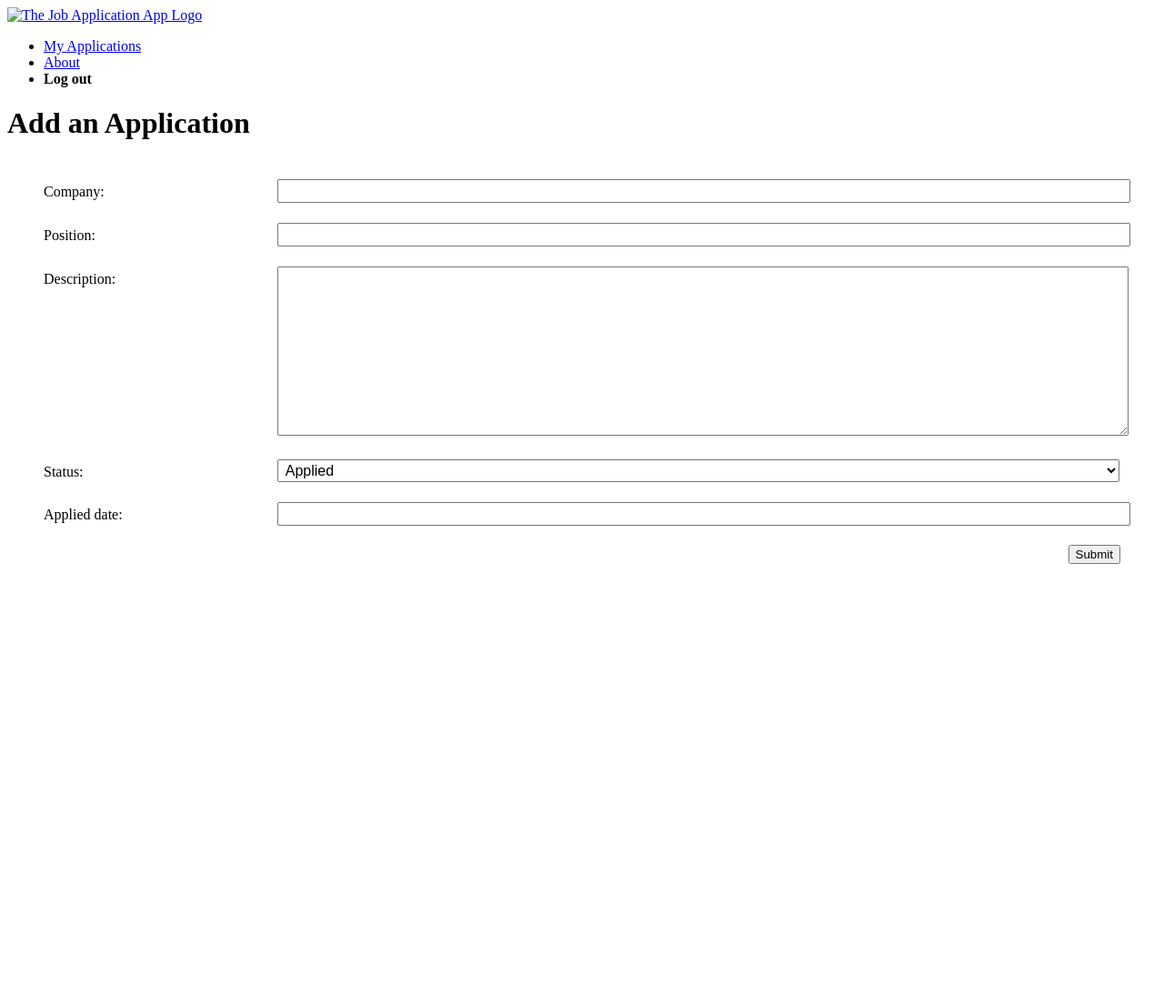
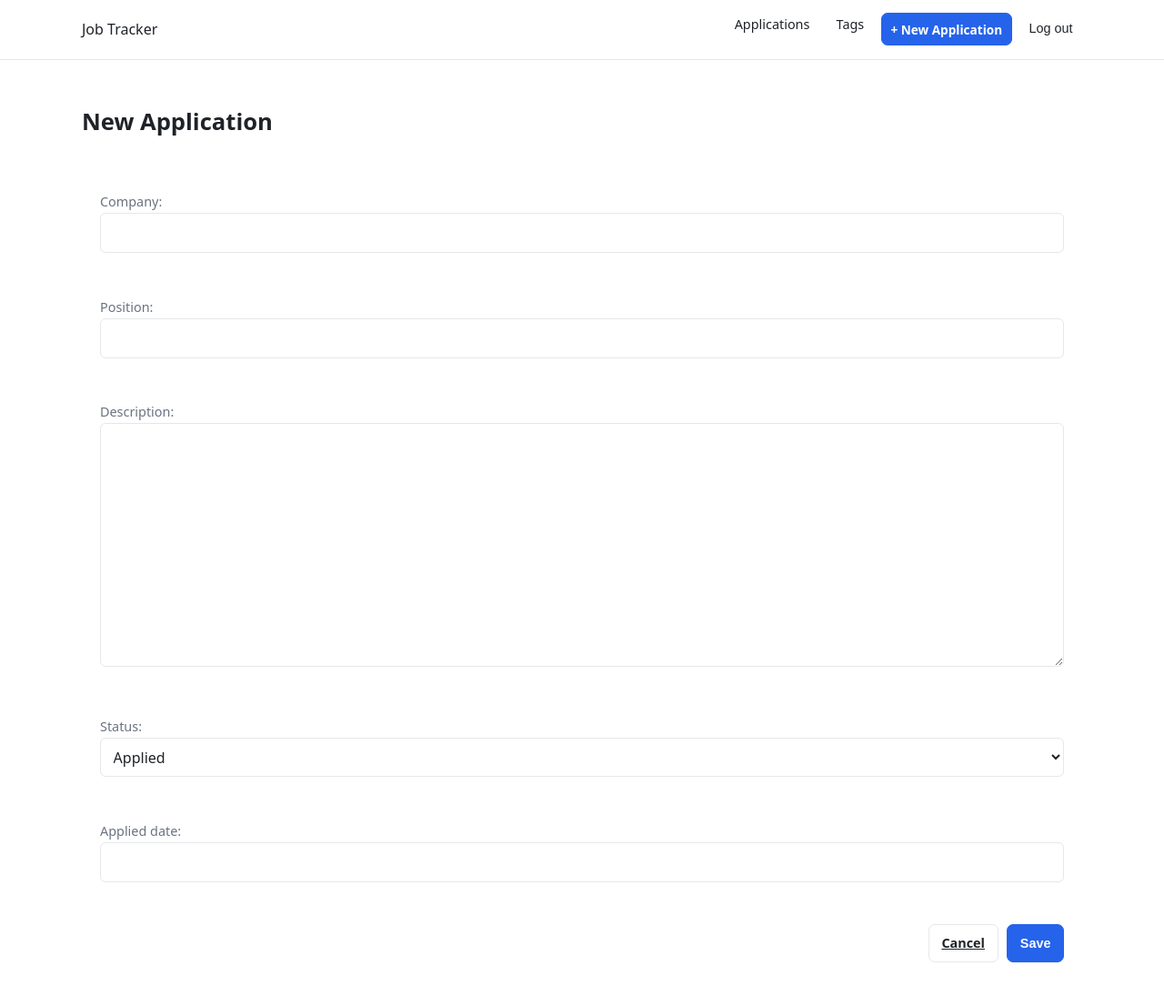
Before and after one commit to jelesho100/Django-crud-job-app, a Django app: page /applications/create/ in a window 1280 px wide. Shown: the whole page at 91% size. Before the commit the page ends 620 px from the top, so only its background shows below. Run offline with Django 5.2, Linux system fonts and the light colour scheme; the visitor is signed in with stand-in values (Sample User, id 1).

Commit message:
added a lot of styles and animations

```diff
--- /dev/null
+++ b/main_app/static/css/app.css
@@ -0,0 +1,71 @@
+:root{
+--bg:#ffffff;
+--surface:#f7f8fa;
+--text:#1f2328;
+--muted:#6b7280;
+--primary:#2563eb;
+--primary-600:#1d4ed8;
+--border:#e5e7eb;
+--danger:#dc2626;
+--warn:#d97706;
+--radius:8px;
+--space-1:.5rem; --space-2:.75rem; --space-3:1rem; --space-4:1.25rem; --space-5:1.75rem;
+--fs-s:.9rem; --fs:1rem; --fs-l:1.125rem; --fs-xl:1.4rem;
+}
+*{box-sizing:border-box}
+html,body{height:100%}
+body{
+margin:0; background:var(--bg); color:var(--text);
+font: 400 16px/1.55 system-ui, -apple-system, Segoe UI, Roboto, Arial, sans-serif;
+}
+.container{ width:min(1100px, 92vw); margin:0 auto; padding: var(--space-5) 0; }
+header{ border-bottom:1px solid var(--border); background:#fff; }
+nav{ display:flex; align-items:center; justify-content:space-between; gap:1rem; width:min(1100px,92vw); margin:0 auto; padding:.9rem 0; }
+nav ul{ display:flex; gap:.5rem; list-style:none; margin:0; padding:0; }
+nav a, nav button.linklike{
+color:var(--text); text-decoration:none; font-size:var(--fs-s);
+padding:.45rem .6rem; border-radius:6px; border:1px solid transparent; background:none;
+}
+nav a:hover, nav button.linklike:hover{ background:var(--surface); border-color:var(--border); cursor:pointer; }
+.page-header{ display:flex; align-items:center; justify-content:space-between; gap:1rem; margin: var(--space-4) 0; }
+.page-header h1{ font-size: clamp(1.2rem, 2.3vw, 1.6rem); margin:0; }
+.page-header p{ margin:0; color:var(--muted); }
+.card{
+border:1px solid var(--border);
+border-radius: var(--radius);
+background:#fff;
+padding: var(--space-3);
+}
+.grid{ display:grid; gap: var(--space-3); }
+.grid.cards{ grid-template-columns: repeat(auto-fill, minmax(260px, 1fr)); }
+.btn{
+display:inline-flex; align-items:center; justify-content:center; gap:.4rem;
+padding:.55rem .85rem; font-weight:600; font-size:var(--fs-s);
+border:1px solid var(--border); border-radius:7px; background:#fff; color:var(--text);
+}
+.btn:hover{ background:var(--surface); }
+.btn.primary{ background:var(--primary); color:#fff; border-color:var(--primary); }
+.btn.primary:hover{ background:var(--primary-600); border-color:var(--primary-600); }
+.btn.danger{ border-color:var(--danger); color:#fff; background:var(--danger); }
+.btn.warn{ border-color:var(--warn); color:#fff; background:var(--warn); }
+.btn.ghost{ background:#fff; border-color:var(--border); color:var(--text); }
+.btn.small{ padding:.4rem .6rem; font-size:.85rem; }
+.table{ width:100%; border-collapse: collapse; }
+.table th, .table td{ text-align:left; padding:.65rem .6rem; border-bottom:1px solid var(--border); }
+.table th{ font-weight:600; color:var(--muted); font-size:.9rem; }
+form{ display:grid; gap:.9rem; }
+label{ font-size:.9rem; color:var(--muted); }
+input[type="text"], input[type="date"], textarea, select{
+width:100%; border:1px solid var(--border); border-radius:6px; padding:.55rem .6rem;
+font: inherit; background:#fff; color:var(--text);
+}
+input:focus, textarea:focus, select:focus{ outline:2px solid #c7d2fe; border-color:#c7d2fe; }
+textarea{ min-height:120px; resize: vertical; }
+.chips{ display:flex; flex-wrap:wrap; gap:.4rem; }
+.chip{
+border:1px solid var(--border); border-radius:999px; padding:.2rem .5rem; font-size:.85rem;
+display:inline-flex; align-items:center; gap:.4rem; background:#fff;
+}
+.chip .dot{ width:.55rem; height:.55rem; border-radius:999px; display:inline-block; }
+.m0{margin:0} .mt1{margin-top:.5rem} .mt2{margin-top:.75rem} .mt3{margin-top:1rem}
+.empty{ padding:1rem; border:1px dashed var(--border); border-radius:8px; color:var(--muted); background:var(--surface); text-align:center; }
--- a/main_app/templates/base.html
+++ b/main_app/templates/base.html
@@ -1,47 +1,95 @@
 {% load static %}
-
 <!DOCTYPE html>
 <html lang="en">
 <head>
-    <meta charset="UTF-8" />
-    <meta http-equiv="X-UA-Compatible" content="IE=edge" />
-    <meta name="viewport" content="width=device-width, initial-scale=1.0" />
-    <link rel="shortcut icon" type="image/png" href="" />
-    <title>Job Application App</title>
-    <link rel="stylesheet" href="{% static 'css/base.css' %}" />
-    {% block head %}{% endblock %}
+    <meta charset="utf-8" />
+    <meta name="viewport" content="width=device-width, initial-scale=1" />
+
+    <style>
+        .submit-overlay {
+            position: fixed; inset: 0; background: rgba(255,255,255,.7);
+            display: none; align-items: center; justify-content: center; z-index: 9999;
+        }
+        .submit-overlay.active { display: flex; }
+        .spinner {
+            width: 32px; height: 32px; border-radius: 50%;
+            border: 3px solid #cbd5e1; border-top-color: #2563eb;
+            animation: spin .8s linear infinite;
+        }
+        @keyframes spin { to { transform: rotate(360deg); } }
+        .btn[disabled] { opacity: .6; cursor: not-allowed; }
+    </style>
+
+    <style>
+        .toast {
+            position: fixed; right: 16px; bottom: 16px;
+            background: #111; color: #fff; padding: .7rem .9rem;
+            border-radius: 8px; font-size: .95rem;
+            opacity: 0; transform: translateY(8px);
+            animation: toast-in .2s ease-out forwards, toast-out .2s ease-in 3.2s forwards;
+            z-index: 9999;
+        }
+        @keyframes toast-in { to { opacity: 1; transform: translateY(0); } }
+        @keyframes toast-out { to { opacity: 0; transform: translateY(8px); } }
+    </style>
+
+    <link rel="stylesheet" href="{% static 'css/app.css' %}">
+    <title>Job Tracker</title>
 </head>
 <body>
-    <header>
-      <div class="header-logo-container">
-        <a href="/">
-          <img src="" alt="The Job Application App Logo" />
-        </a>
+
+{% if messages %}
+{% for message in messages %}
+    <div class="toast">{{ message }}</div>
+{% endfor %}
+{% endif %}
+
+<header class="site-header">
+    <nav class="nav">
+        <div class="brand">
+            <span class="dot"></span> Job Tracker
         </div>
-      <nav>
         <ul>
             {% if user.is_authenticated %}
-            <li><a href="{% url 'application-index' %}">My Applications</a></li>
-            <li><a href="{% url 'about' %}">About</a></li>
+                <li><a href="{% url 'application-index' %}">Applications</a></li>
+                <li><a href="{% url 'tag-index' %}">Tags</a></li>
+                <li><a href="{% url 'application-create' %}" class="btn small primary">+ New Application</a></li>
                 <li>
                     <form id="logout-form" method="post" action="{% url 'logout' %}">
                         {% csrf_token %}
-                    <button type="submit">Log out</button>
+                        <button type="submit" class="linklike">Log out</button>
                     </form>
                 </li>
             {% else %}
                 <li><a href="{% url 'about' %}">About</a></li>
                 <li><a href="{% url 'home' %}">Login</a></li>
-            <li><a href="{% url 'signup' %}">Sign Up</a></li>
+                <li><a href="{% url 'signup' %}">Sign up</a></li>
             {% endif %}
         </ul>
     </nav>
+</header>
 
-
-
-    </header>
-    <main>
+<main class="container">
     {% block content %}{% endblock %}
 </main>
+
+<div id="submit-overlay" class="submit-overlay">
+    <div class="spinner"></div>
+</div>
+
+<script>
+    document.addEventListener('DOMContentLoaded', function () {
+    document.addEventListener('submit', function (e) {
+    const form = e.target;
+    if (form.method && form.method.toLowerCase() === 'post') {
+        const btn = form.querySelector('button[type="submit"], input[type="submit"]');
+        if (btn) btn.setAttribute('disabled', 'disabled');
+        const overlay = document.getElementById('submit-overlay');
+        if (overlay) overlay.classList.add('active');
+    }
+    }, true);
+});
+</script>
+
 </body>
 </html>
--- a/main_app/templates/main_app/application_form.html
+++ b/main_app/templates/main_app/application_form.html
@@ -1,24 +1,20 @@
 {% extends 'base.html' %}
-{% load static %}
+{% block content %}
 
-{% block head %}
-<link rel="stylesheet" href="{% static 'css/form.css' %}">
-{% endblock %}
-
-{% block content %}
 <div class="page-header">
-    {% if object %}
-        <h1>Edit {{ object.company }} — {{ object.position }}</h1>
-    {% else %}
-        <h1>Add an Application</h1>
-    {% endif %}
+    <h1 class="m0">{% if object %}Edit Application{% else %}New Application{% endif %}</h1>
 </div>
 
-<form action="" method="post" class="form-container">
-    {% csrf_token %}
-    <table>
-        {{ form.as_table }}
-    </table>
-    <button type="submit" class="btn submit">Submit</button>
-</form>
+<div class="panel" style="padding: var(--space-4);">
+    <form method="post" class="form" autocomplete="off">
+        {% csrf_token %}
+        {{ form.as_p }}
+
+        <div class="mt3" style="display:flex; justify-content:flex-end; gap:.6rem;">
+            <a href="{% url 'application-index' %}" class="btn ghost">Cancel</a>
+            <button type="submit" class="btn primary">Save</button>
+        </div>
+    </form>
+</div>
+
 {% endblock %}
--- a/main_app/views.py
+++ b/main_app/views.py
@@ -9,10 +9,12 @@ from django.contrib.auth.decorators import login_required
 from django.contrib.auth.mixins import LoginRequiredMixin
 from django.contrib.auth import login
 from django.contrib.auth.forms import UserCreationForm
+from django.contrib import messages
 
 
 class Home(LoginView):
     template_name = 'home.html'
+    redirect_authenticated_user = True
 
 @login_required
 def about(request):
@@ -34,6 +36,11 @@ class ApplicationCreate(LoginRequiredMixin, CreateView):
     model = Application
     fields = ['company', 'position', 'description', 'status', 'applied_date']
     template_name = 'main_app/application_form.html'
+
+    def form_valid(self, form):
+        form.instance.user = self.request.user
+        messages.success(self.request, "Application created ✅")
+        return super().form_valid(form)
 
 
 class ApplicationUpdate(LoginRequiredMixin, UpdateView):
```
Also changed, not shown: main_app/templates/applications/detail.html (+102 -54 lines), main_app/templates/applications/index.html (+38 -35 lines), main_app/templates/home.html (+6 -6 lines), main_app/templates/main_app/application_confirm_delete.html (+10 -8 lines). Lines whose indentation alone changed are shown as unchanged.
